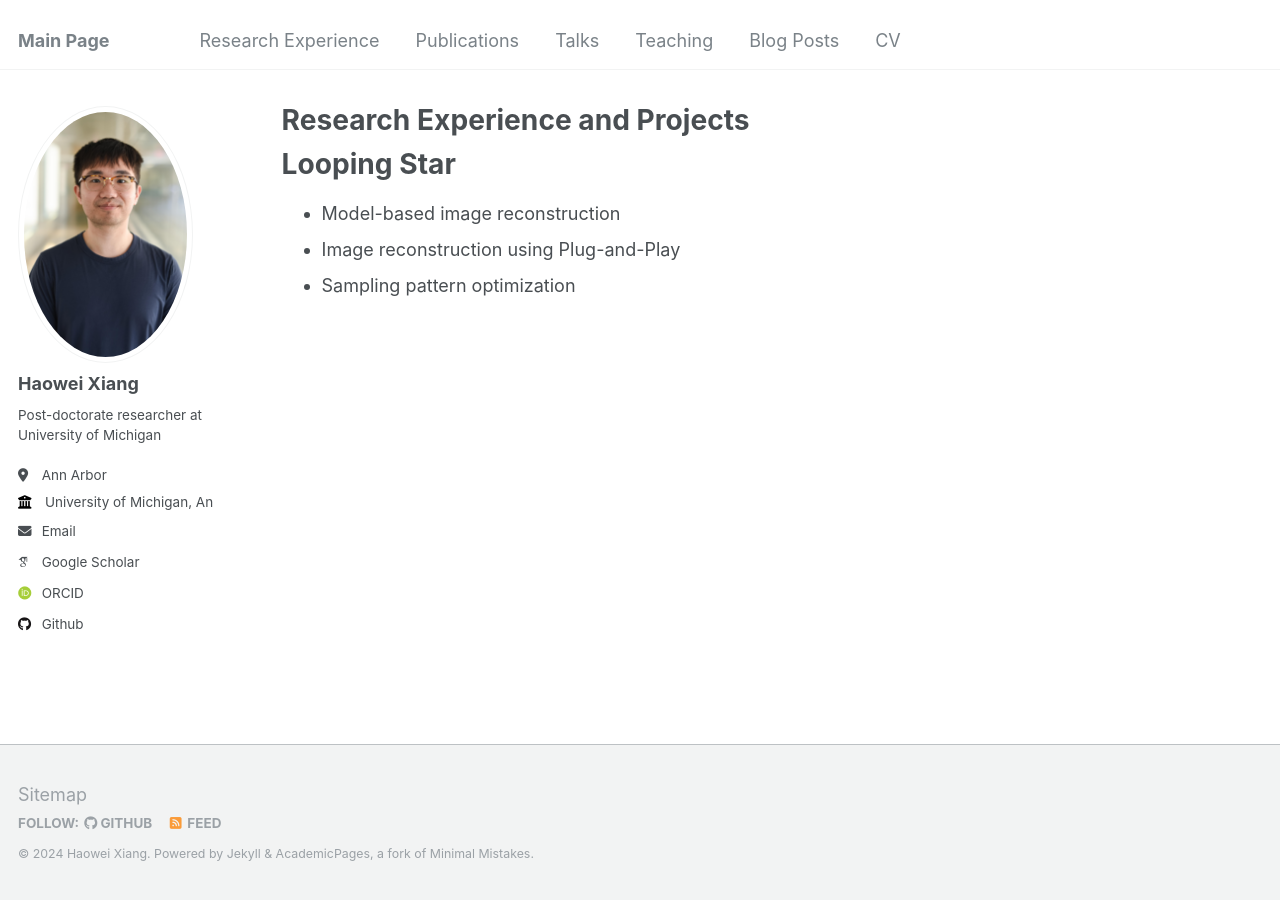
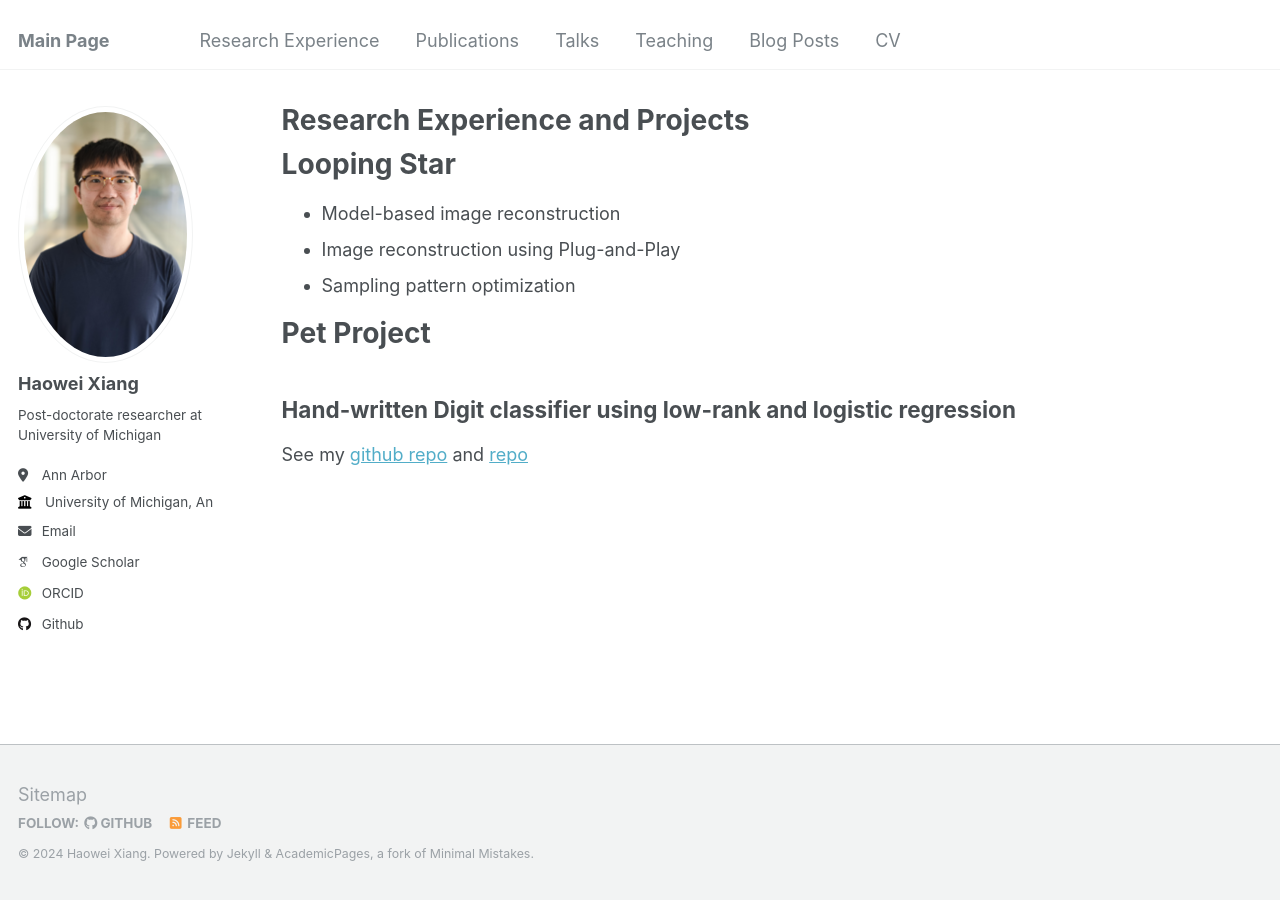
Before and after one commit to haoweix/haoweix.github.io, a Jekyll site: the page built from _pages/research.md, in a window 1280 px wide. Built offline with Jekyll 4.4.1, drawn with Linux system fonts in a browser that asks for light colours; some web fonts are replaced.

Commit message:
Update research.md

```diff
--- a/_pages/research.md
+++ b/_pages/research.md
@@ -14,3 +14,9 @@ Looping Star
 * Model-based image reconstruction
 * Image reconstruction using Plug-and-Play
 * Sampling pattern optimization
+
+# Pet Project
+
+## Hand-written Digit classifier using low-rank and logistic regression
+
+See my [github repo](https://github.com/haoweix/Classifier-for-hand-written-numbers) and [repo](https://github.com/haoweix/Hand-written-digit-classification-using-logistic-regresssion)
```
